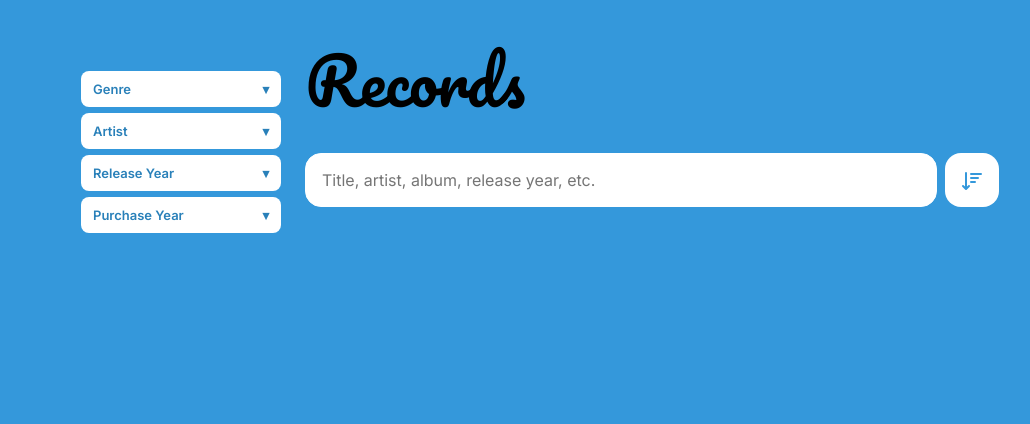
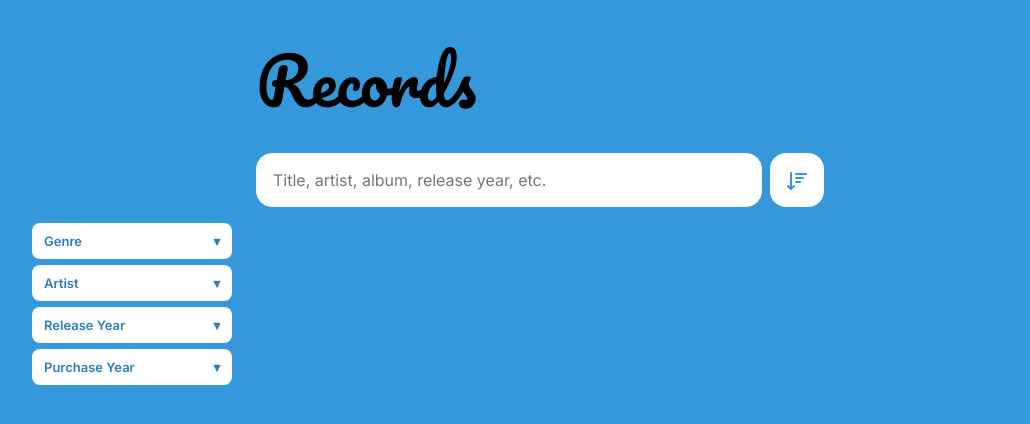
Before and after one commit to MateuszCh/library, a website built with Vite: page front/index.html in a window 1280 px wide. Shown: the whole page, without its empty margins (100-1130 px from the left). Built offline with nearby package versions, Linux system fonts and the light colour scheme; files whose address does not match are found by name.

Commit message:
style: position filter sidebar absolutely to the left of content
Wrap sidebar in an absolutely-positioned container so it floats to
the left of the main column without affecting layout flow. Sidebar
sticks at 86px (below tools bar) and starts at listing-results level
via margin-top. Revert container max-width to 600px.

Co-Authored-By: Claude Sonnet 4.6 <noreply@anthropic.com>

```diff
--- a/front/index.html
+++ b/front/index.html
@@ -19,15 +19,18 @@
 </head>
 
 <body>
+
     <div class="container"
          id="container"
          style="visibility: hidden;">
         <div class="app-layout">
-            <aside class="filter-sidebar"
-                   id="filter-sidebar">
-                <div id="listing-filter-groups"
-                     class="listing-filter-groups"></div>
-            </aside>
+            <div class="filter-sideber-container">
+                <aside class="filter-sidebar"
+                       id="filter-sidebar">
+                    <div id="listing-filter-groups"
+                         class="listing-filter-groups"></div>
+                </aside>
+            </div>
             <div class="app-main">
                 <div style="display: flex; align-items: baseline; justify-content: space-between;">
                     <h1 class="title"
--- a/front/src/scss/components/listing/_filter-groups.scss
+++ b/front/src/scss/components/listing/_filter-groups.scss
@@ -2,7 +2,7 @@
 @use '../../abstracts/typography';
 
 .listing-filter-groups {
-    padding-top: 8px;
+    // padding-top: 8px;
 }
 
 .filter-group {
--- a/front/src/scss/style.scss
+++ b/front/src/scss/style.scss
@@ -17,7 +17,7 @@ body {
 }
 
 .container {
-    max-width: 950px;
+    max-width: 600px;
     width: 100%;
     padding-top: 24px;
     padding-left: 16px;
@@ -28,13 +28,20 @@ body {
     display: flex;
     gap: 24px;
     align-items: flex-start;
+    position: relative;
+}
+
+.filter-sideber-container {
+    position: absolute;
+    right: calc(100% + 24px);
 }
 
 .filter-sidebar {
     width: 200px;
     flex-shrink: 0;
     position: sticky;
-    top: 80px;
+    top: 86px;
+    margin-top: 199px;
 }
 
 .app-main {
```
